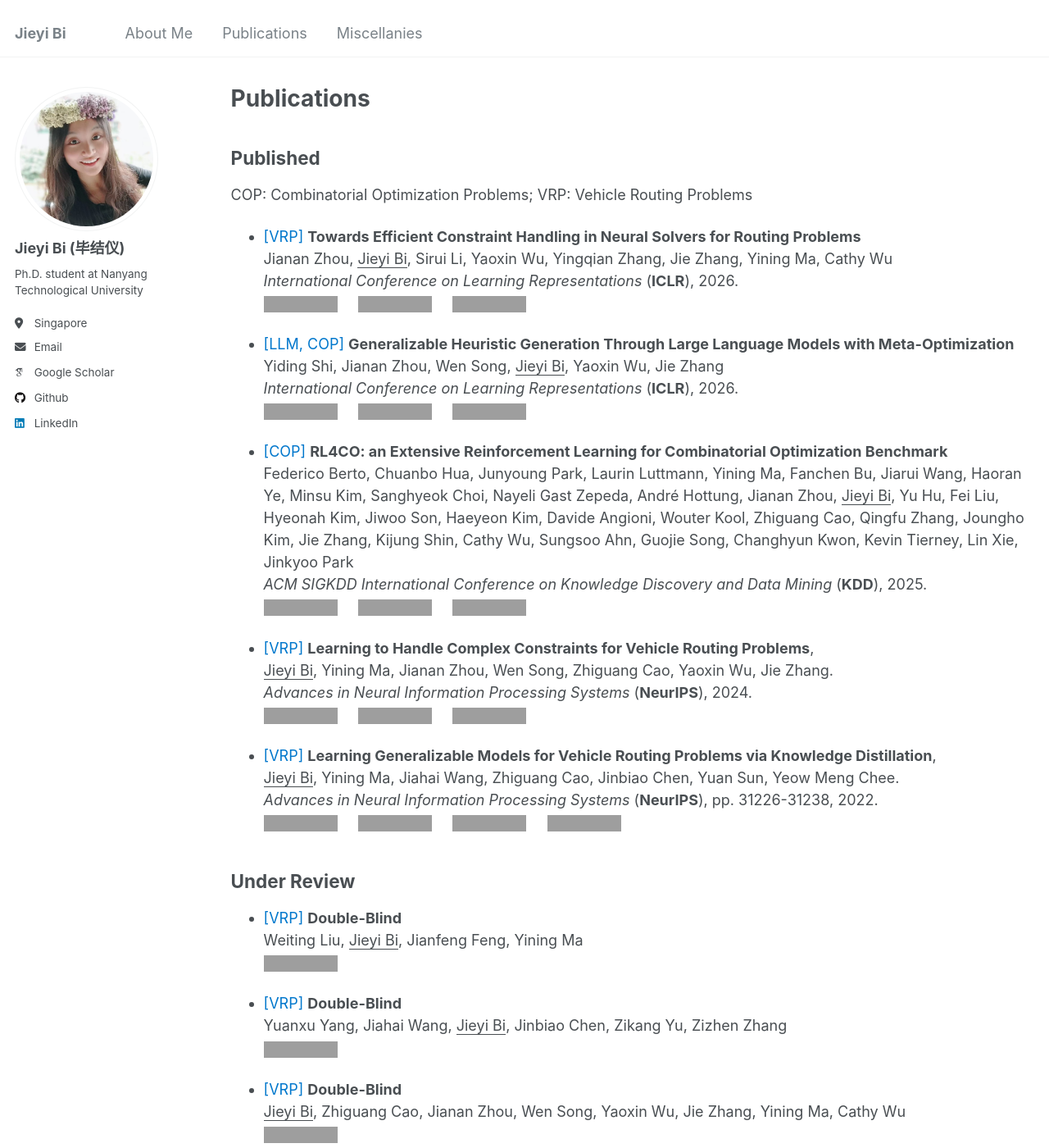
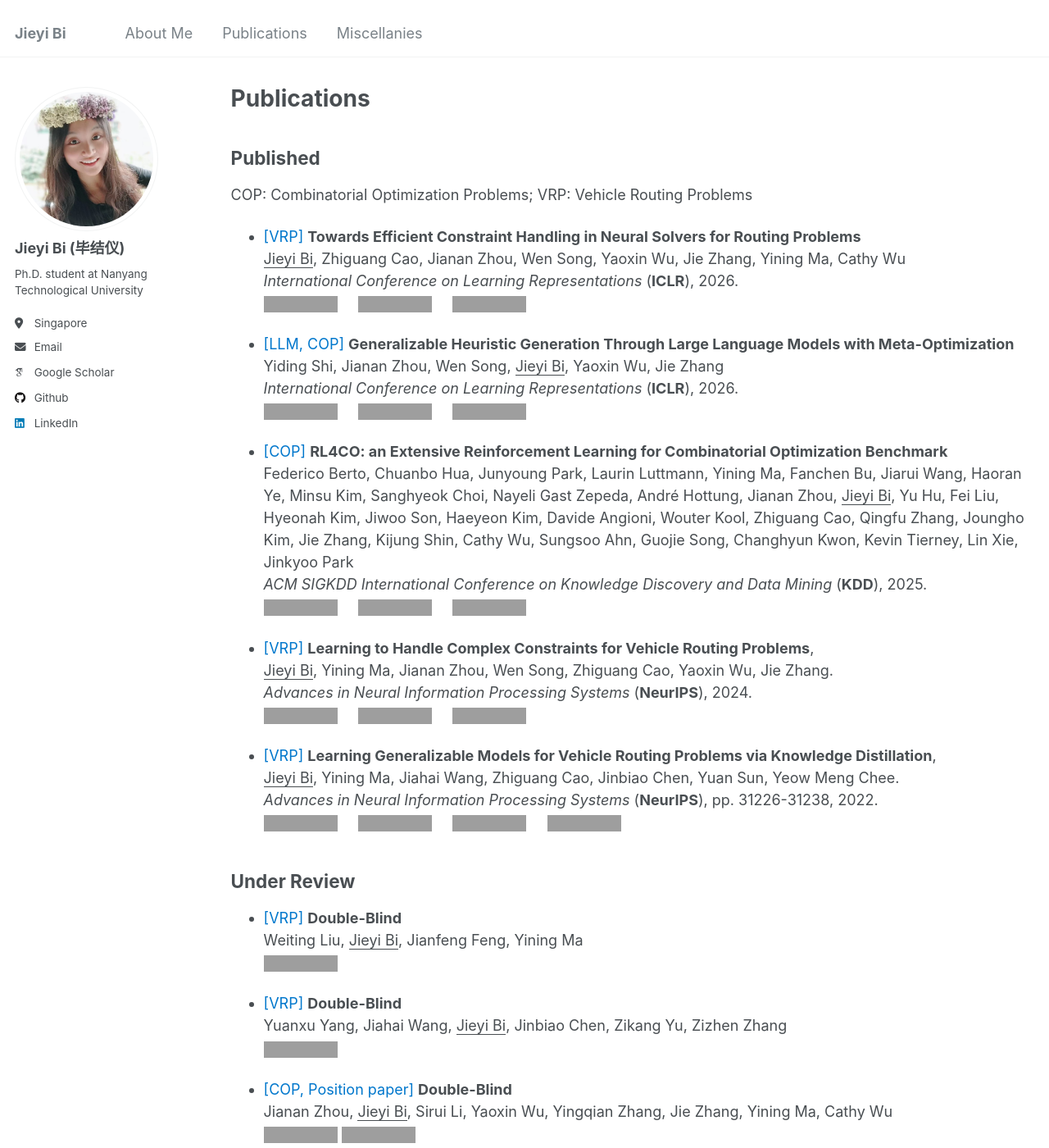
Before and after one commit to jieyibi/jieyibi.github.io, a Jekyll site: the page built from _pages/publications.md, in a window 1280 px wide and 1400 px high. Shown: the whole window at 82% size. Built offline with Jekyll 4.4.1, drawn with Linux system fonts in a browser that asks for light colours; some web fonts are replaced; grey boxes are pictures that could not be loaded.

```diff
--- a/_pages/publications.md
+++ b/_pages/publications.md
@@ -64,9 +64,10 @@ VRP: Vehicle Routing Problems
 Yuanxu Yang, Jiahai Wang, <u>Jieyi Bi</u>, Jinbiao Chen, Zikang Yu, Zizhen Zhang \
 [![PDF](https://img.shields.io/badge/Download-Soon-brightgreen.svg)]()
 
-* <span style="color: #0077cc">[VRP]</span> **Double-Blind** \
-   <u>Jieyi Bi</u>, Zhiguang Cao, Jianan Zhou, Wen Song, Yaoxin Wu, Jie Zhang, Yining Ma, Cathy Wu \
+* <span style="color: #0077cc">[COP, Position paper]</span> **Double-Blind** \
+Jianan Zhou, <u>Jieyi Bi</u>, Sirui Li, Yaoxin Wu, Yingqian Zhang, Jie Zhang, Yining Ma, Cathy Wu \
    [![PDF](https://img.shields.io/badge/Download-Soon-brightgreen.svg)]()
+    [![Code](https://img.shields.io/badge/GitHub-Awesome_List-blue.svg)](https://github.com/ai4co/awesome-fm4co)&nbsp;&nbsp;&nbsp;&nbsp;
 
 * <span style="color: #0077cc">[LLM, Recommendation, COP]</span> **LLM-Driven Dual-Level Multi-Interest Modeling for Recommendation** \
     Ziyan Wang, Yingpeng Du, Zhu Sun, <u>Jieyi Bi</u>, Haoyan Chua, Tianjun Wei, Jie Zhang \
```
Also changed, not shown: other parts of _pages/publications.md (+1 -1 lines).
